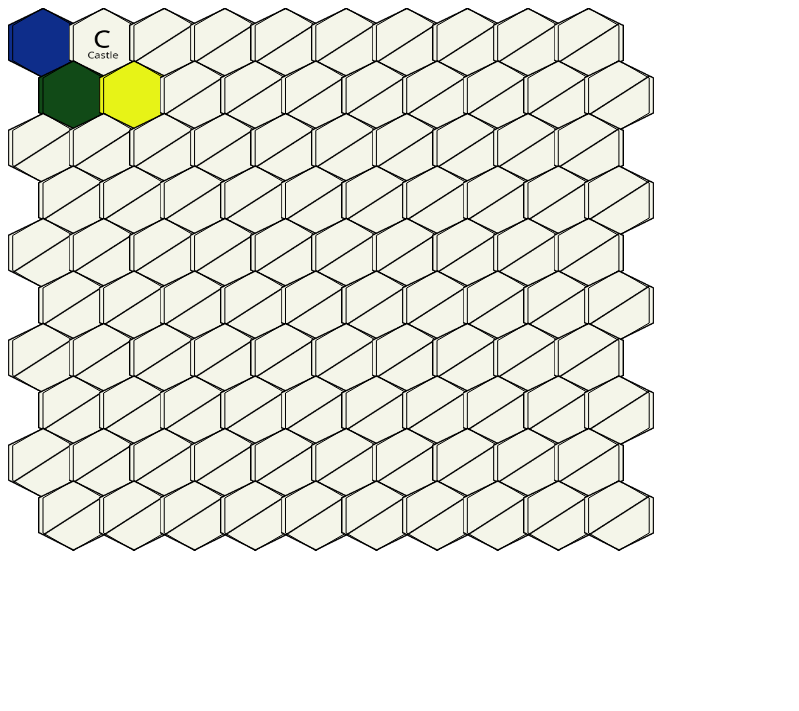
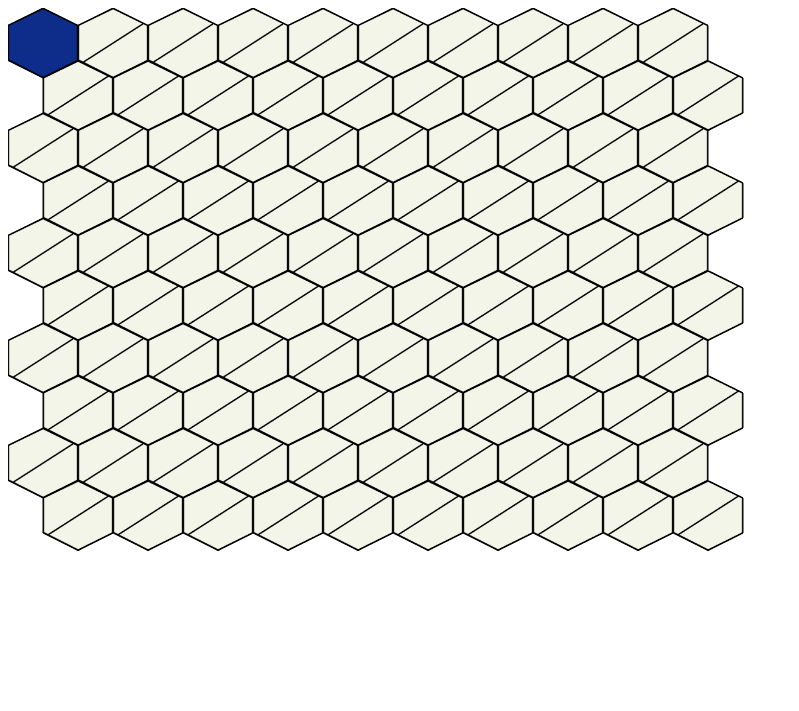
Before and after one commit to tsee/kb_map, a plain HTML site: page index.html in a window 1280 px wide. Shown: the whole page, without its empty margins (0-799 px from the left). Drawn offline with Linux system fonts and the light colour scheme.

Commit message:
Fix sprite width issue when drawing

```diff
--- a/index.html
+++ b/index.html
@@ -7,7 +7,7 @@
 </head>
 
 <body>
-<canvas id="board-canvas" width="700px" height="700px"/>
+<canvas id="board-canvas" width="750px" height="750px"/>
 <script type="module" src="./js/main.js"></script>
 
 </body>
--- a/js/main.js
+++ b/js/main.js
@@ -10,12 +10,12 @@ import {
 import { Hex, Layout, Point, OffsetCoord } from '../vendor/hexagons/lib-module.js';
 //import { Hex, Layout, Point } from '../vendor/hexagons/lib-module.js';
 
-let canvas_height = 700;
-let canvas_width = 700;
+let grid_height = 700;
+let grid_width = 700;
 let row_size = 10;
 let col_size = 10;
-let tile_height = canvas_height / col_size;
-let tile_width  = canvas_width / row_size;
+let tile_height = grid_height / col_size;
+let tile_width  = grid_width / row_size;
 
 function offset_to_screen(p) {
   return new Point(p.x + tile_width/2., p.y + tile_height/2.);
@@ -29,7 +29,7 @@ function screen_to_offset(p) {
 let layout = new Layout(
   Layout.pointy,
   // tile sizes in both dimensions. Size means half of the longer diameter.
-  new Point(tile_width/2, tile_height/2),
+  new Point(tile_width/Math.sqrt(3), tile_height/2),
   // origin coords
   new Point(0, 0)
 );
@@ -38,15 +38,23 @@ let tile_img_width = 400;
 let tile_img_height= 464;
 
 // Main map storage
-// row size, col size
-let curmap = new KBMap(10, 10);
+let curmap = new KBMap(row_size, col_size);
 
 function draw_hex(ctx, hex_value) {
-  draw_hex2(ctx, hex_value);
   let tt = tile_types[hex_value.type];
-  //let p = layout.hexToPixel(hex_value.hex);
   //console.log(p);
 
+  // draw sprite first
+  let p = layout.hexToPixel(hex_value.hex);
+  ctx.drawImage(
+    tt.img,
+    0, 0, // pos in source img
+    tile_img_width, tile_img_height, // size of source crop
+    p.x, p.y, // dest in canvas top left
+    tile_width, tile_height// size in output
+  );
+
+  // then for fun also draw a hex made of lines
   let corners = layout.polygonCorners(hex_value.hex);
   for (let i = 0; i < 6; ++i) {
     corners[i] = offset_to_screen(corners[i]);
@@ -60,21 +68,6 @@ function draw_hex(ctx, hex_value) {
   }
   //ctx.fill();
   ctx.stroke();
-}
-
-function draw_hex2(ctx, hex_value) {
-  let tt = tile_types[hex_value.type];
-  let p = layout.hexToPixel(hex_value.hex);
-  //console.log(p);
-
-  ctx.drawImage(
-    tt.img,
-    0, 0, // pos in source img
-    tile_img_width, tile_img_height, // size of source crop
-    p.x, p.y, // dest in canvas top left
-    // TODO the subtractions here are just for finagling the crappy source images into a reasonable display
-    tile_width, tile_height// size in output
-  );
 }
 
 let canvas = document.getElementById('board-canvas');
@@ -117,9 +110,9 @@ function main_loop () {
 
   // set a tile to a different type, just for testing
   curmap.get(0, 0).type = "water";
-  curmap.get(1, 0).type = "castle";
-  curmap.get(0, 1).type = "forest";
-  curmap.get(1, 1).type = "desert";
+  //curmap.get(1, 0).type = "castle";
+  //curmap.get(0, 1).type = "forest";
+  //curmap.get(1, 1).type = "desert";
 
   setInterval(function() {
       refresh_board();
```
